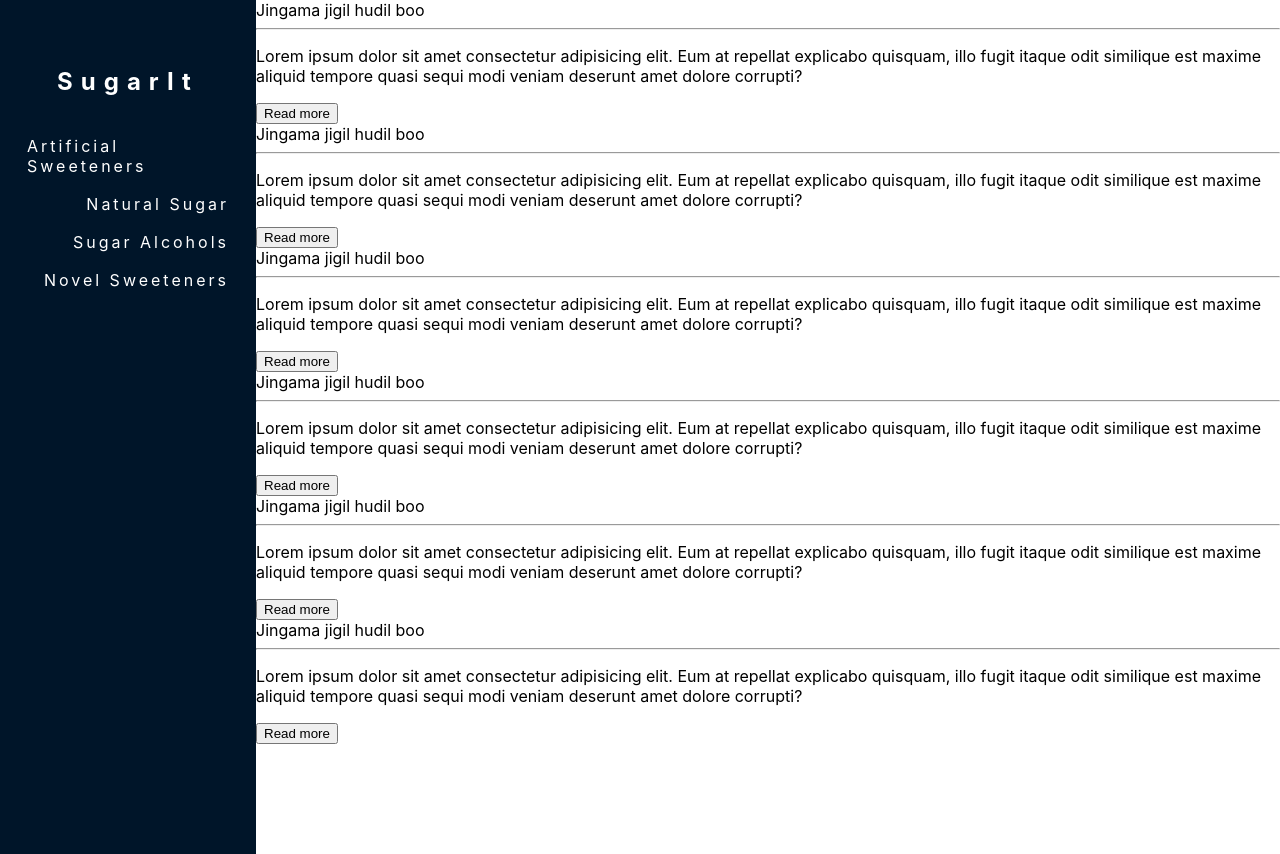
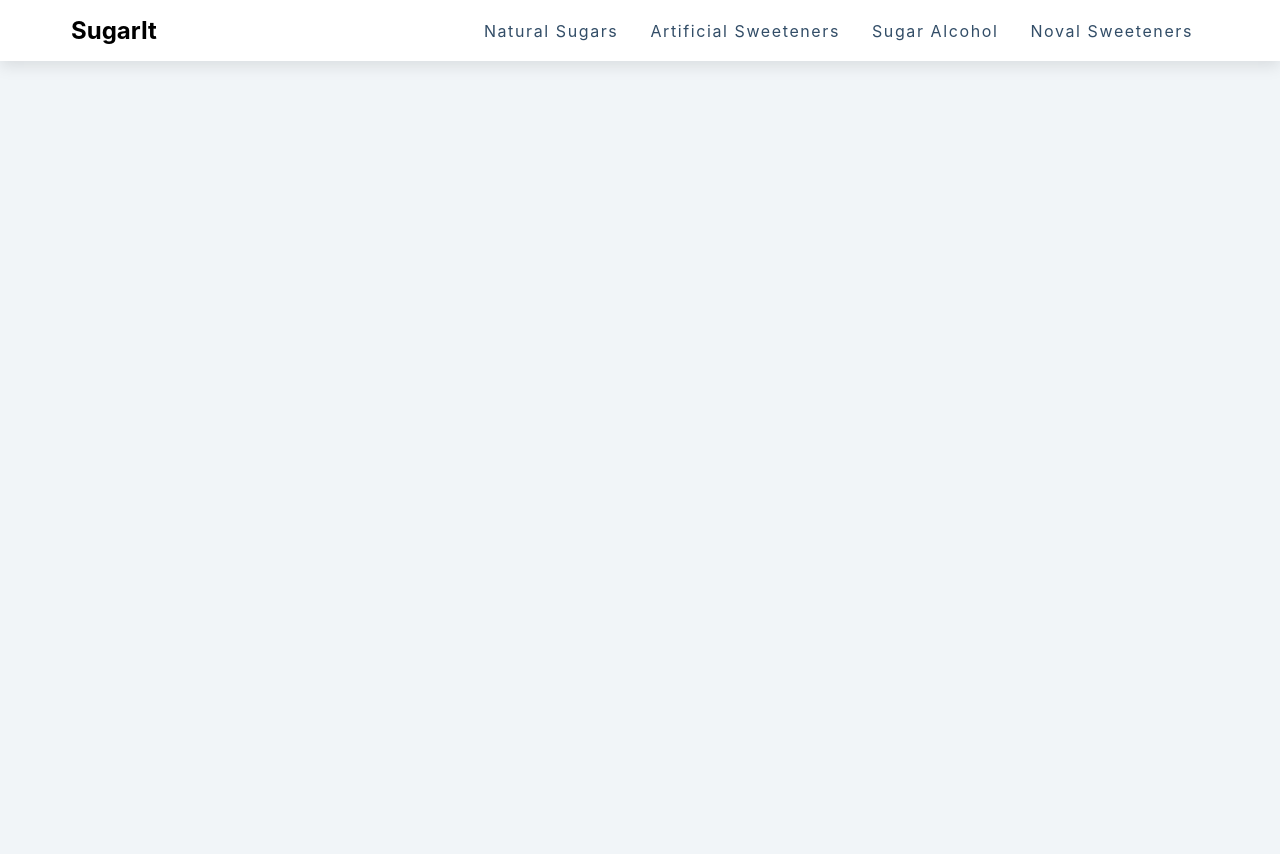
Before and after one commit to Ashish-Saran/blog, a React (Create React App) app in the folder frontend/: page / in a window 1280 px wide. After the commit the page ends 800 px from the top, so only its background shows below. Built offline with nearby package versions, Linux system fonts and the light colour scheme.

Commit message:
completed navbar

```diff
--- a/frontend/src/App.css
+++ b/frontend/src/App.css
@@ -20,27 +20,6 @@
   background-clip: text;
   -webkit-background-clip: text;
   -webkit-text-fill-color: transparent;
-}
-
-.posts {
-  display: flex;
-  flex-wrap: wrap;
-  margin: 45px;
-  width: 900px;
-}
-
-.post {
-  width: 360px;
-  margin: 0px 25px 40px 25px;
-  display: flex;
-  flex-direction: column;
-  border: 1px solid cornflowerblue;
-  padding: 12px;
-  border-radius: 6px;
-}
-
-.postExcerpt {
-  text-align: justify;
 }
 
 .readMoreBtn {
@@ -101,7 +80,7 @@
   margin: 10px 0;
 } */
 
-.navContainer {
+/* .navContainer {
   display: flex;
   width: 300px;
   justify-content: space-evenly;
@@ -113,15 +92,15 @@
   font-size: 1.2rem;
   font-weight: 600;
   color: white;
-}
+} */
 
-form {
+/* form {
   display: flex;
   flex-direction: column;
   gap: 1rem;
   width: 70%;
   margin: auto;
-}
+} */
 
 /* input[type="file"] {
   display: none;
--- a/frontend/src/components/Navbar.jsx
+++ b/frontend/src/components/Navbar.jsx
@@ -1,14 +1,49 @@
-import React from 'react';
-import { Link } from 'react-router-dom';
+import React, { useState, useRef, useEffect } from "react";
+import { FaBars } from "react-icons/fa";
+import { links } from "../linksData";
+import "../css/navbar.css";
+// import logo from "./logo.svg";
 
 const Navbar = () => {
+  const [showLinks, setShowLinks] = useState(false);
+  const linksContainerRef = useRef(null);
+  const linksRef = useRef(null);
+  const toggleLinks = () => {
+    setShowLinks(!showLinks);
+  };
+  useEffect(() => {
+    const linksHeight = linksRef.current.getBoundingClientRect().height;
+    if (showLinks) {
+      linksContainerRef.current.style.height = `${linksHeight}px`;
+    } else {
+      linksContainerRef.current.style.height = "0px";
+    }
+  }, [showLinks]);
   return (
-    <nav className='navContainer'>
-        <Link className='navLink' to='/'>Home</Link>
-        <Link className='navLink' to='/about'>About</Link>
-        <Link className='navLink' to='/write'>Write</Link>
+    <nav>
+      <div className="nav-center">
+        <div className="nav-header">
+          <h1>SugarIt</h1>
+          {/* <img src={logo} className="logo" alt="logo" /> */}
+          <button className="nav-toggle" onClick={toggleLinks}>
+            <FaBars />
+          </button>
+        </div>
+        <div className="links-container" ref={linksContainerRef}>
+          <ul className="links" ref={linksRef}>
+            {links.map((link) => {
+              const { id, url, text } = link;
+              return (
+                <li key={id}>
+                  <a href={url}>{text}</a>
+                </li>
+              );
+            })}
+          </ul>
+        </div>
+      </div>
     </nav>
-  )
-}
+  );
+};
 
-export default Navbar
+export default Navbar;
--- a/frontend/src/components/Post.jsx
+++ b/frontend/src/components/Post.jsx
@@ -1,4 +1,5 @@
 import React from "react";
+import "../css/posts.css";
 
 const Post = () => {
   return (
--- /dev/null
+++ b/frontend/src/css/navbar.css
@@ -0,0 +1,82 @@
+nav {
+  background: white;
+  box-shadow: 0 5px 15px rgba(0, 0, 0, 0.1);
+}
+
+.nav-header {
+  display: flex;
+  align-items: center;
+  justify-content: space-between;
+  padding: 1rem;
+}
+.nav-toggle {
+  font-size: 1.5rem;
+  color: #49a6e9;
+  background: transparent;
+  border-color: transparent;
+  transition: all 0.3s linear;
+  cursor: pointer;
+}
+.nav-toggle:hover {
+  color: #063251;
+  transform: rotate(90deg);
+}
+.logo {
+  height: 40px;
+}
+.links a {
+  color: #324d67;
+  font-size: 1rem;
+  text-transform: capitalize;
+  letter-spacing: 0.1rem;
+  display: block;
+  padding: 0.5rem 1rem;
+  transition: all 0.3s linear;
+}
+.links a:hover {
+  background: #a5d5f8;
+  color: #49a6e9;
+  padding-left: 1.5rem;
+}
+.links-container {
+  height: 0;
+  overflow: hidden;
+  transition: all 0.3s linear;
+}
+ul {
+  list-style-type: none;
+}
+a {
+  text-decoration: none;
+}
+
+@media screen and (min-width: 950px) {
+  .nav-center {
+    max-width: 1170px;
+    margin: 0 auto;
+    display: flex;
+    align-items: center;
+    justify-content: space-between;
+    padding: 1rem;
+  }
+  .nav-header {
+    padding: 0;
+  }
+  .nav-toggle {
+    display: none;
+  }
+  .links-container {
+    height: auto !important;
+  }
+  .links {
+    display: flex;
+  }
+  .links a {
+    padding: 0;
+    margin: 0 1rem;
+  }
+  .links a:hover {
+    padding: 0;
+    background: transparent;
+  }
+}
--- a/frontend/src/css/posts.css
+++ b/frontend/src/css/posts.css
@@ -0,0 +1,20 @@
+.posts {
+  display: flex;
+  flex-wrap: wrap;
+  margin: 45px;
+  width: 900px;
+}
+
+.post {
+  width: 360px;
+  margin: 0px 25px 40px 25px;
+  display: flex;
+  flex-direction: column;
+  border: 1px solid cornflowerblue;
+  padding: 12px;
+  border-radius: 6px;
+}
+
+.postExcerpt {
+  text-align: justify;
+}
--- a/frontend/src/css/sidebar.css
+++ b/frontend/src/css/sidebar.css
@@ -1,4 +1,4 @@
-.navigation {
+/* .navigation {
   height: 100vh;
   padding: 27px;
   background: rgba(0, 21, 41, 0.538);
@@ -13,14 +13,14 @@
 .navigationTitle > h1 {
   color: white;
   letter-spacing: 0.5rem;
-  /* background: linear-gradient(
+  background: linear-gradient(
     to right,
     rgb(64, 81, 234),
     rgba(0, 0, 255, 0.52)
-  ); */
-  /* background-clip: text;
+  );
+   background-clip: text;
   -webkit-background-clip: text;
-  -webkit-text-fill-color: transparent; */
+  -webkit-text-fill-color: transparent;
 }
 
 .links {
@@ -60,4 +60,8 @@
   .navigationTitle {
     align-items: center;
   }
-}
+
+  .links {
+    background: rgba(0, 21, 41, 0.538);
+  }
+} */
--- a/frontend/src/index.css
+++ b/frontend/src/index.css
@@ -1,13 +1,22 @@
+*,
+::after,
+::before {
+  margin: 0;
+  padding: 0;
+  box-sizing: border-box;
+}
+
 body {
   margin: 0;
-  font-family: -apple-system, BlinkMacSystemFont, 'Segoe UI', 'Roboto', 'Oxygen',
-    'Ubuntu', 'Cantarell', 'Fira Sans', 'Droid Sans', 'Helvetica Neue',
+  font-family: -apple-system, BlinkMacSystemFont, "Segoe UI", "Roboto", "Oxygen",
+    "Ubuntu", "Cantarell", "Fira Sans", "Droid Sans", "Helvetica Neue",
     sans-serif;
   -webkit-font-smoothing: antialiased;
   -moz-osx-font-smoothing: grayscale;
+  background: #f1f5f8;
 }
 
 code {
-  font-family: source-code-pro, Menlo, Monaco, Consolas, 'Courier New',
+  font-family: source-code-pro, Menlo, Monaco, Consolas, "Courier New",
     monospace;
 }
--- /dev/null
+++ b/frontend/src/linksData.js
@@ -0,0 +1,22 @@
+export const links = [
+  {
+    id: 1,
+    url: "/natural-sugar",
+    text: "natural sugars",
+  },
+  {
+    id: 2,
+    url: "/artificial-sweeteners",
+    text: "artificial sweeteners",
+  },
+  {
+    id: 3,
+    url: "/sugar-alcohol",
+    text: "sugar alcohol",
+  },
+  {
+    id: 4,
+    url: "/noval-sweeteners",
+    text: "noval sweeteners",
+  },
+];
--- a/frontend/src/pages/Home.jsx
+++ b/frontend/src/pages/Home.jsx
@@ -1,19 +1,11 @@
 import React from "react";
+import Navbar from "../components/Navbar";
 import Posts from "../components/Posts";
 import Sidebar from "../components/Sidebar";
 import "../css/homepage.css";
 
 const Home = () => {
-  return (
-    <div className="homePage">
-      <div className="sidebar">
-        <Sidebar />
-      </div>
-      <main className="mainSection">
-        <Posts />
-      </main>
-    </div>
-  );
+  return <Navbar />;
 };
 
 export default Home;
```
